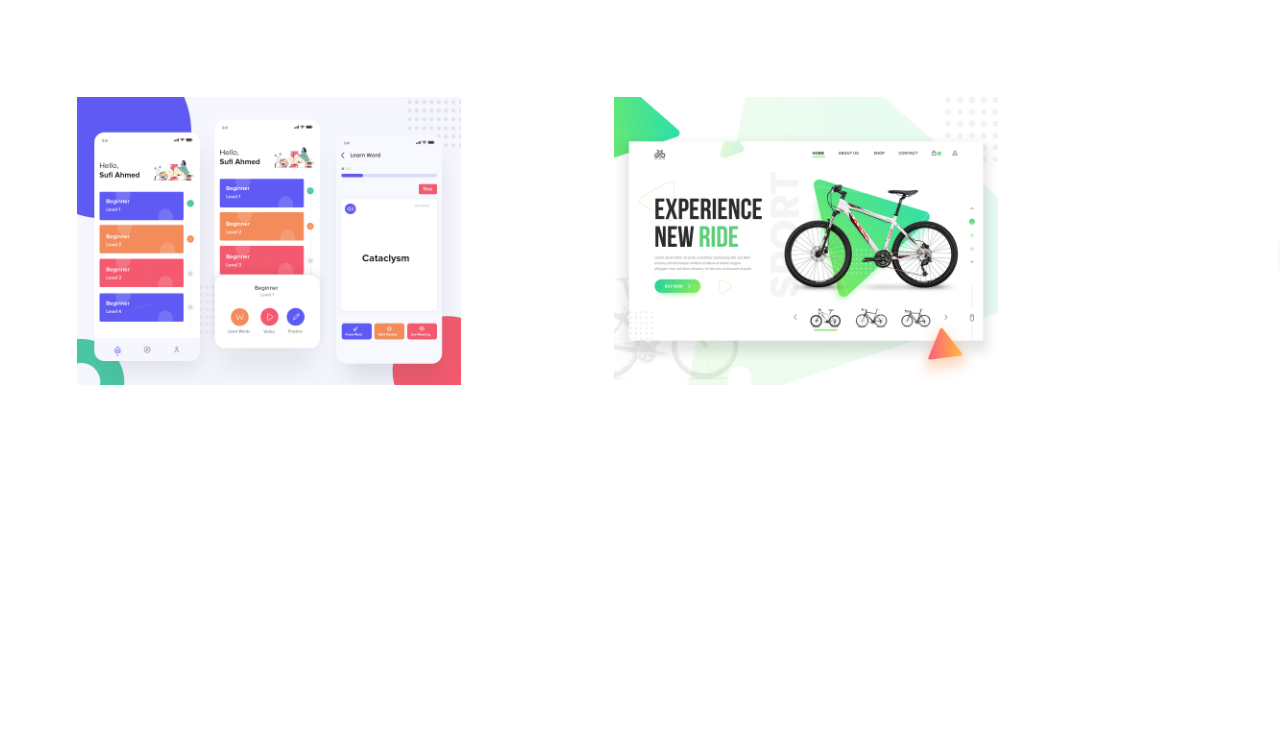
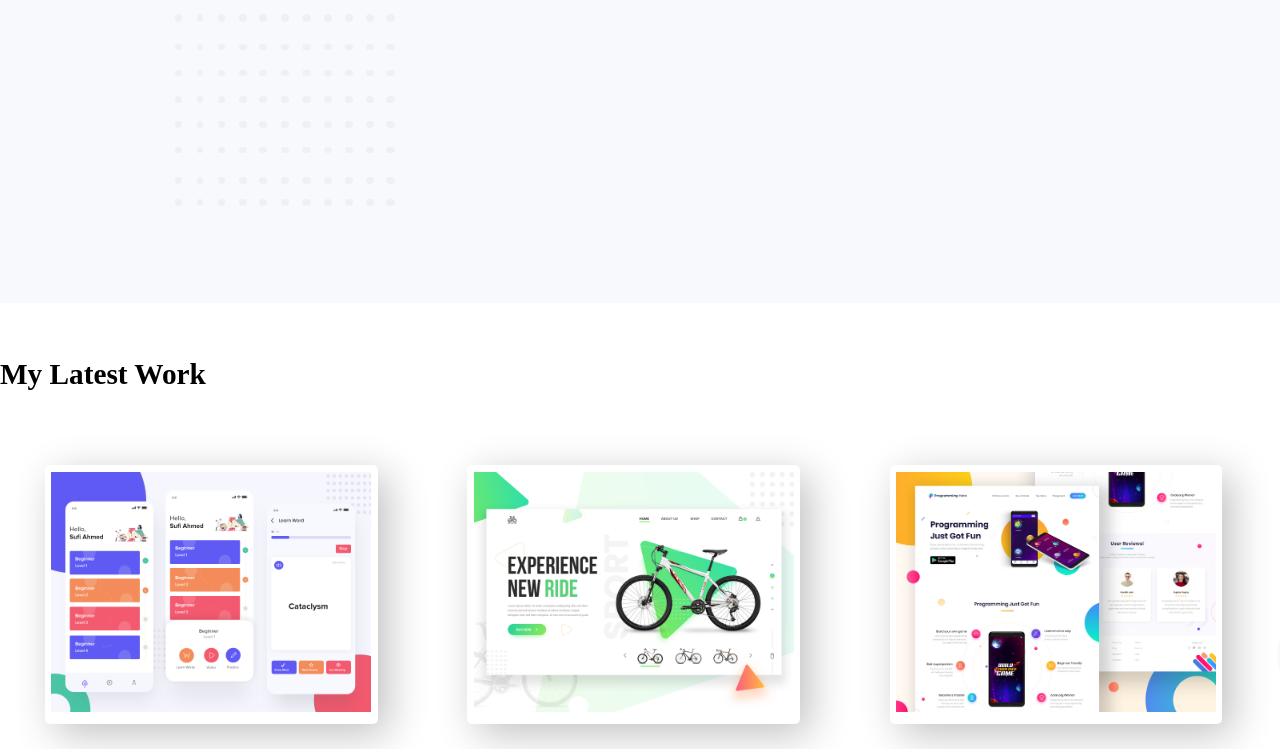
Before and after one commit to iamarifhossain1/second-website, a plain HTML site: page index.html in a window 1280 px wide. Shown: the part 1471-2220 px from the top of the page. Before the commit the page ends 2129 px from the top, so only its background shows below. Drawn offline with Linux system fonts and the light colour scheme.

Commit message:
Add files via upload

```diff
--- a/index.html
+++ b/index.html
@@ -38,13 +38,23 @@
 
         <section class="exp">
             <h3 class="work">My Latest Work</h3>
-            <div class="half-width">
+            <div class="latest-work">
                 <img src="img/latest-work/work-1.png" alt="">
             </div>
-            <div class="half-width">
+            <div class="latest-work">
                 <img src="img/latest-work/work-2.jpg" alt="">
             </div>
+            <div class="latest-work">
+                <img src="img/latest-work/work-3.jpg" alt="">
+            </div>
+        </section>
 
+        <section class="about-us">
+            <div class="half-width ">
+                <h1>What clients are say</h1>
+                <h4>Sporsho Ahmed</h4>
+                <p class="common"></p>
+            </div>
         </section>
 </body>
 
--- a/style.css
+++ b/style.css
@@ -19,7 +19,7 @@ body{
 
 section{
 
-    height: 700px;
+    height: 900px;
 }
 
 .half-width{
@@ -94,7 +94,7 @@ section{
 
 .work{
 
-    color: orangered;
+    color: black;
 }
 
 .exp{
@@ -103,13 +103,22 @@ section{
     background-repeat: no-repeat;
 }
 
-.latest{
+.latest-work{
 
-    width: 30%;
+    width: 25%;
     float: left;
+    margin: 3.5%;
+    box-shadow: 10px 10px 40px silver;
+    padding: 0.50%;
+    background-color: #fff;
+    border-radius: 5px;
+
+
+
+
 }
 
-.latest img{
+.latest-work img{
 
     width: 100%;
 }
```
